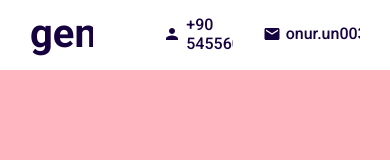
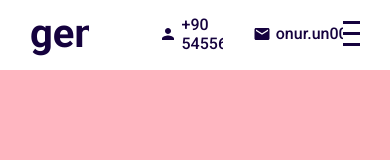
Before and after one commit to onur0034/portfolio-website, a React (Create React App) app: page / in a window 390 px wide. Shown: the top 160 px of the page. Built offline with nearby package versions, Linux system fonts and the light colour scheme.

Commit message:
hamburger menu

```diff
--- a/public/index.html
+++ b/public/index.html
@@ -10,11 +10,14 @@
       content="Web site created using create-react-app"
     />
     <link rel="apple-touch-icon" href="%PUBLIC_URL%/logo192.png" />
-   <link href="https://fonts.googleapis.com/css2?family=Roboto:wght@100;300;500;700;900&display=swap" rel="stylesheet">
+    <link
+      href="https://fonts.googleapis.com/css2?family=Roboto:wght@100;300;500;700;900&display=swap"
+      rel="stylesheet"
+    />
     <title>React Portfolio Website</title>
     <style>
-      *{
-        font-family: 'Roboto', sans-serif;
+      * {
+        font-family: "Roboto", sans-serif;
         margin: 0;
         overflow-x: hidden;
       }
@@ -23,6 +26,5 @@
   <body>
     <noscript>You need to enable JavaScript to run this app.</noscript>
     <div id="root"></div>
-
   </body>
 </html>
--- a/src/App.jsx
+++ b/src/App.jsx
@@ -5,11 +5,13 @@
 import Testimonials from "./components/testimonials/Testimonials";
 import Contact from "./components/contact/Contact";
 import "./app.scss";
+import { useState } from "react";
 
 function App() {
+  const [menuOpen, setMenuOpen] = useState(false);
   return (
     <div className="app">
-      <Topbar />
+      <Topbar menuOpen={menuOpen} setMenuOpen={setMenuOpen} />
       <div className="sections">
         <Intro />
         <Portfolio />
--- a/src/app.scss
+++ b/src/app.scss
@@ -1,7 +1,3 @@
-html,
-body {
-  scroll-behavior: smooth;
-}
 .app {
   height: 100vh;
 
--- a/src/components/topbar/Topbar.jsx
+++ b/src/components/topbar/Topbar.jsx
@@ -2,9 +2,9 @@
 import PersonIcon from "@mui/icons-material/Person";
 import EmailIcon from "@mui/icons-material/Email";
 
-export default function Topbar() {
+export default function Topbar({menuOpen, setMenuOpen}) {
   return (
-    <div className="topbar" id="topbar">
+    <div className={"topbar " + (menuOpen && "active")} id="topbar">
       <div className="wrapper">
         <div className="left">
           <a href="#intro" className="logo">
@@ -20,7 +20,13 @@
           </div>
         </div>
 
-        <div className="right"></div>
+        <div className="right">
+          <div className="hamburger" onClick={() => setMenuOpen(!menuOpen)}>
+            <span className="line1"></span>
+            <span className="line2"></span>
+            <span className="line3"></span>
+          </div>
+        </div>
       </div>
     </div>
   );
--- a/src/components/topbar/topbar.scss
+++ b/src/components/topbar/topbar.scss
@@ -8,8 +8,10 @@
   position: fixed;
   top: 0;
   z-index: 2;
+  transition:all 1s ease;
 
-  .wrapper {
+   .wrapper {
+
     padding: 10px 30px;
     display: flex;
     align-items: center;
@@ -41,5 +43,56 @@
         }
       }
     }
+    .right {
+      .hamburger {
+        width: 32px;
+        height: 25px;
+        display: flex;
+        flex-direction: column;
+        justify-content: space-between;
+        cursor: pointer;
+
+        span {
+          width: 100%;
+          height: 3px;
+          background-color: $mainColor;
+          transform-origin: left;
+          transition: all 2s ease;
+          -webkit-transition: all 2s ease;
+          -moz-transition: all 2s ease;
+          -ms-transition: all 2s ease;
+          -o-transition: all 2s ease;
+}
+      }
+    }
+  }
+
+  &.active {
+    background-color: $mainColor;
+    color: white;
+
+    .hamburger {
+      span {
+        &:first-child {
+          background-color: white;
+          transform: rotate(45deg);
+          -webkit-transform: rotate(45deg);
+          -moz-transform: rotate(45deg);
+          -ms-transform: rotate(45deg);
+          -o-transform: rotate(45deg);
+}
+        &:nth-child(2) {
+          opacity: 0;
+        }
+        &:last-child {
+          background-color: white;
+          transform: rotate(-45deg);
+          -webkit-transform: rotate(-45deg);
+          -moz-transform: rotate(-45deg);
+          -ms-transform: rotate(-45deg);
+          -o-transform: rotate(-45deg);
+}
+      }
+    }
   }
 }
```
